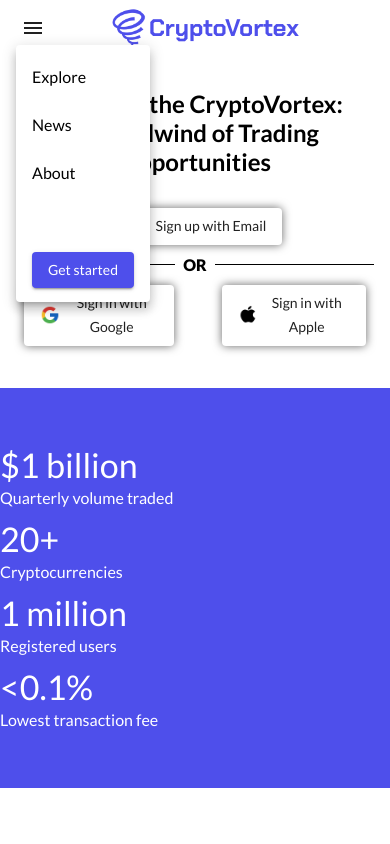
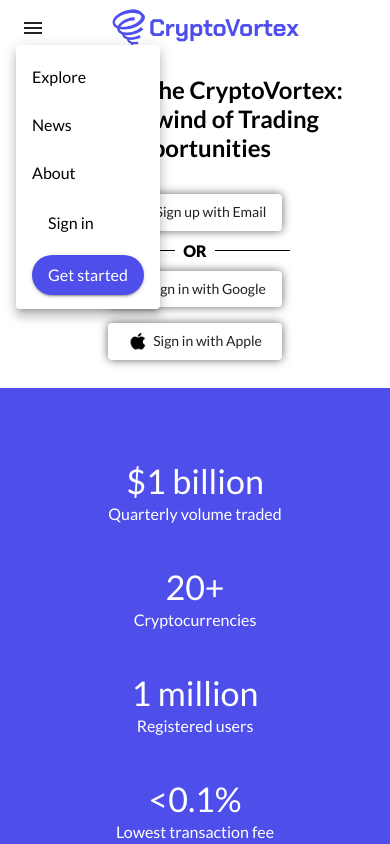
Before and after one commit to heet-git/CryptoVortex, a React (Vite) app: page / in a window 390 px wide. Both pictures are taken after a click on the button 33 px from the left and 28 px from the top of the page. Shown: the top 844 px of the page. Built offline with nearby package versions, Linux system fonts and the light colour scheme; no server answers.

Commit message:
Add mobile view for home page
Change the direction for signup buttons, stats, trending coins.

```diff
--- a/src/common/Navbar.jsx
+++ b/src/common/Navbar.jsx
@@ -74,41 +74,47 @@
                             onClose={handleCloseNavMenu}
                             sx={{
                                 display: { xs: "block", md: "none" },
-                                justifyContent: 'center',
+                                justifyContent: "center"
                                 }}>
                                 <NavLink to="/explore" onClick={handleCloseNavMenu}>
                                     <MenuItem>
-                                        <Typography textAlign="center" sx={{ color: 'black' }}>
+                                        <Typography sx={{ color: 'black' }}>
                                             Explore
                                         </Typography>
                                     </MenuItem>
                                 </NavLink>
                                 <NavLink to="/news" onClick={handleCloseNavMenu}>
                                     <MenuItem>
-                                        <Typography textAlign="center" sx={{ color: 'black' }}>
+                                        <Typography sx={{ color: 'black' }}>
                                             News
                                         </Typography>
                                     </MenuItem>
                                 </NavLink>
                                 <NavLink to="/about" onClick={handleCloseNavMenu}>
                                     <MenuItem>
-                                        <Typography textAlign="center" sx={{ color: 'black' }}>
+                                        <Typography sx={{ color: 'black' }}>
                                             About
                                         </Typography>
                                     </MenuItem>
                                 </NavLink>
                             <MenuItem onClick={handleCloseNavMenu}>
-                                <Button variant="outlined">
-                                    Sign inn</Button>
+                                <Button
+                                    variant="outlined"
+                                    sx={{
+                                        color: "black",
+                                        fontSize: "1rem"
+                                        }}>
+                                    Sign in</Button>
                             </MenuItem>
                             <MenuItem onClick={handleCloseNavMenu}>
                                 <Button
                                     variant='contained'
                                     sx={{
-                                    backgroundColor: "#4E4FEB",
-                                    color: "#fff"
-                                    }}
-                                    >
+                                        backgroundColor: "#4E4FEB",
+                                        color: "#fff",
+                                        fontSize: "1rem",
+                                        borderRadius: "20px"
+                                        }}>
                                     Get started</Button>
                             </MenuItem>
                         </Menu>
--- a/src/components/Home.jsx
+++ b/src/components/Home.jsx
@@ -140,12 +140,18 @@
                         }}
                         ></span>
                     </Typography>
-                    <Stack direction="row">
+                    <Stack direction="row"
+                      sx={{
+                            // Mobile view styles
+                            "@media (max-width: 600px)": {
+                            flexDirection: "column",
+                            },
+                        }}
+                    >
                         <Button
                         variant="contained"
                         sx={{
                             m: 1,
-                            mr: 3,
                             backgroundColor: '#fff',
                             boxShadow: '0px 0px 10px 0px rgba(0,0,0,0.6)',
                         }}
@@ -158,7 +164,6 @@
                         variant="contained"
                         sx={{
                             m: 1,
-                            ml: 3,
                             backgroundColor: '#fff',
                             boxShadow: '0px 0px 10px 0px rgba(0,0,0,0.6)',
                         }}
@@ -179,26 +184,36 @@
                 sx={{
                     justifyContent:"space-evenly",
                     paddingY: 7,
-                    backgroundColor:'#4E4FEB'
+                    backgroundColor:'#4E4FEB',
+                    "@media (max-width: 600px)": {
+                        textAlign: "center",
+                    },
                 }}
             >
                 {stats.map((item, index) => (
-                    <Box key={index}>
+                    <Box key={index}
+                        sx={{
+                            "@media (max-width:600px)":{
+                                py: 2
+                            }
+                        }}>
                         <Typography variant="h4" fontWeight='500' color= '#fff'>{item.number}</Typography>
                         <Typography variant="body1" color= '#fff'>{item.description}</Typography>
                     </Box>
                 ))}
             </Stack>
-            <Box
-                sx={{
-                    p: 3,
-                }}
-            >
+            <Box>
                 <Typography
                     variant="h3"
-                    fontWeight={600}
-                    my={10}
-                    sx={{textAlign: 'center'}}
+                    fontWeight= "600"
+                    mt= "5rem"
+                    sx={{
+                        textAlign: 'center',
+                        "@media(max-width:600px)":{
+                            my: "2rem",
+                            fontSize: "2.5rem"
+                        }
+                    }}
                 >Trending  <TrendingUpTwoToneIcon fontSize="large"/>
                 </Typography>
 
@@ -206,12 +221,13 @@
                     direction={{ xs: 'column', sm: 'row' }}
                     spacing={{ xs: 1, sm: 2}}
                     justifyContent= "space-evenly"
+                    p={10}
                 >
                     {coins.slice(0, 5).map((coin, index) => (
                         <Card key={index}
                         variant="outlined"
                         sx={{
-                            maxWidth: "17%",
+                            maxWidth: "100%",
                             borderRadius: "10px",
                             boxShadow: '0px 4px 8px rgba(0, 0, 0, 0.1)',
                         }}
@@ -273,13 +289,12 @@
             <Box
             sx={{
                 textAlign: 'center',
-                p: 3,
-                my: 5
             }}
             >
                 <Typography
                     variant="h3"
                     fontWeight={600}
+                    mt= "5rem"
                 > A crypto exchange you can trust
                 <VerifiedIcon sx={{ml: 1, fontSize: '2rem'}}/>
                 </Typography>
@@ -288,7 +303,7 @@
                     {features.map((item, index) => (
                         <Box key={index}
                             sx={{
-                                mt: 3,
+                                mt: 5,
                                 p: 3,
                             }}>
                             <img
```
